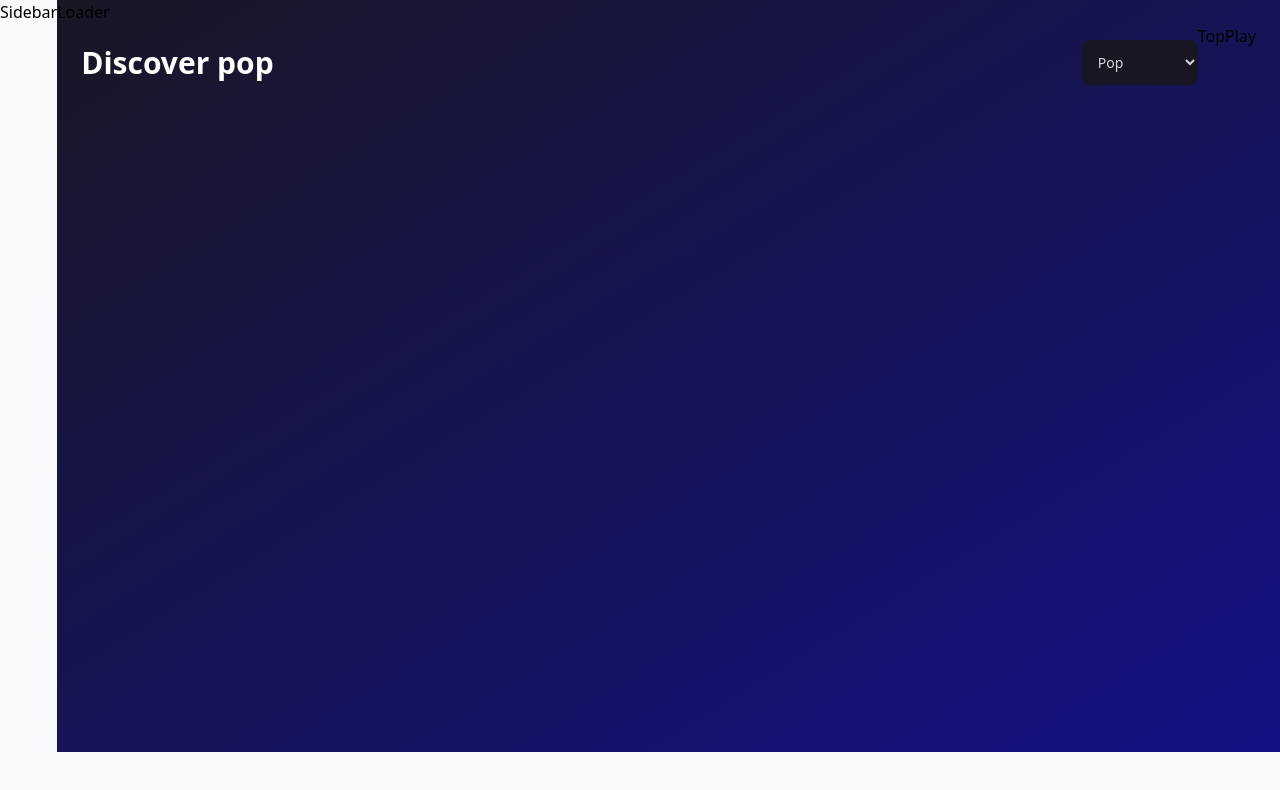
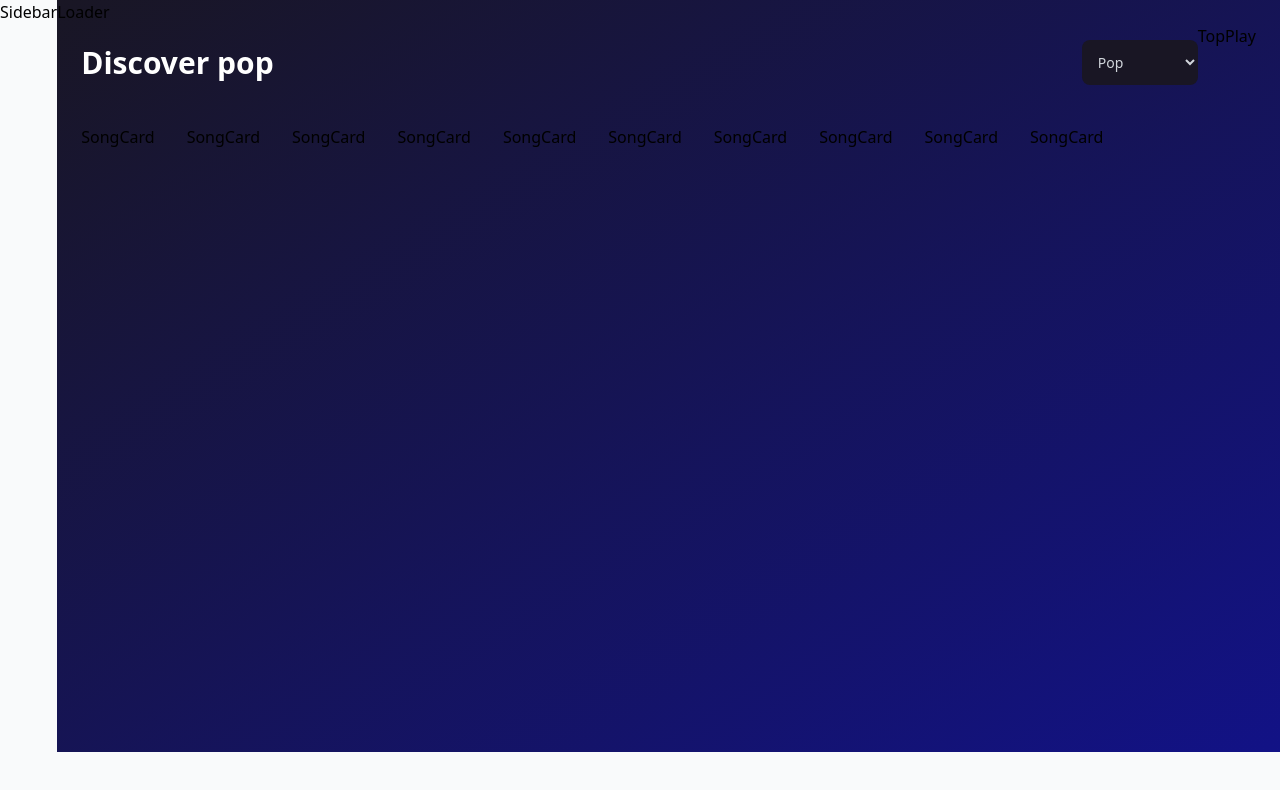
Before and after one commit to EmilyRacheal/songs-by-react, a React (Vite) app: page / in a window 1280 px wide. Shown: the top 790 px of the page. Built offline with nearby package versions, Linux system fonts and the light colour scheme.

Commit message:
maped through the list items

```diff
--- a/src/pages/Discover.jsx
+++ b/src/pages/Discover.jsx
@@ -1,3 +1,4 @@
+import React from "react";
 import {Error, Loader, SongCard} from "../components";
 import {genres} from "../assets/constants";
 
@@ -12,10 +13,16 @@
             onChange={()=>{}}
             value=""
             className="bg-black text-gray-300 p-3 text-sm rounded-lg outline-none sm:mt-0 mt-5">
-                {genres.map((genre) => <option>{genre.title }</option>)}
-
-
+                {genres.map((genre) => <option key={genre.value} value={genre.value}>{genre.title }</option>)}
             </select>
+        </div>
+        <div className="flex flex-wrap sm:justify-start justify-center gap-8">
+{[1,2,3,4,5,6,7,8,9,10].map((song, i) =>(
+    <SongCard
+    key={song.key}
+    song={song}
+    i={i}/>
+))}
         </div>
     </div>)
 };
```
